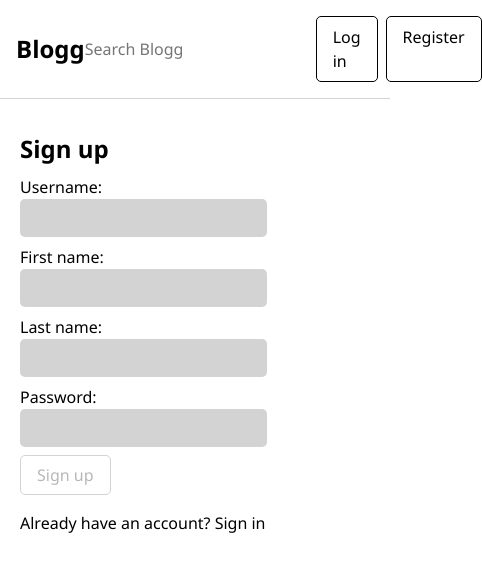
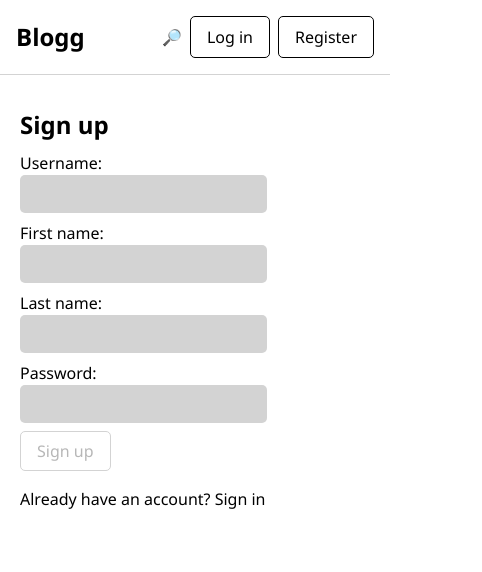
Before and after one commit to tomek-ch/blog-client, a Next.js app: page /register in a window 390 px wide. Shown: the top 572 px of the page, 482 px wide, since content can reach past the window. Built offline with nearby package versions, Linux system fonts and the light colour scheme.

Commit message:
Make search bar responsive

```diff
--- a/components/header/SearchBar.js
+++ b/components/header/SearchBar.js
@@ -1,4 +1,5 @@
-import { useEffect, useState } from 'react';
+import { useEffect, useRef, useState } from 'react';
+import style, { btn, bar, container, fullWidthContainer } from '../../styles/SearchBar.module.css';
 
 function SearchBar() {
 
@@ -29,17 +30,34 @@ function SearchBar() {
         return () => clearTimeout(cancelId);
     }, [query]);
 
+
+    const input = useRef(null);
+    const [isBarFullWidth, setIsBarFullWidth] = useState(false);
+
+    const toggleBar = async () => {
+        await setIsBarFullWidth(prev => !prev);
+        input.current?.focus();
+    };
+
     return (
-        <form>
+        <>
+            <div className={isBarFullWidth ? fullWidthContainer : container}>
                 <input
                     placeholder="Search Blogg"
                     value={query}
                     onChange={e => setQuery(e.target.value)}
+                    className={bar}
+                    ref={input}
                 />
-            <div>
+                <button className={btn} onClick={toggleBar}>🔎</button>
+                {
+                    !!results.length &&
+                    <div className={style.results}>
                         {results.map(user => <div key={user._id}>{user.username}</div>)}
                     </div>
-        </form>
+                }
+            </div>
+        </>
     );
 }
 
--- a/styles/Header.module.css
+++ b/styles/Header.module.css
@@ -5,6 +5,7 @@
   justify-content: space-between;
   align-items: center;
   padding: 1em;
+  position: relative;
 }
 
 .header {
--- /dev/null
+++ b/styles/SearchBar.module.css
@@ -0,0 +1,67 @@
+.btn {
+  display: none;
+  margin-left: auto;
+}
+
+.container {
+  display: flex;
+  align-items: center;
+  justify-self: flex-end;
+}
+
+.results {
+  position: absolute;
+  top: 80%;
+  background-color: white;
+  box-shadow: 0 0 10px rgba(0, 0, 0, 0.2);
+  padding: 1em;
+  border-radius: 5px;
+  z-index: 2;
+  margin: auto;
+  display: flex;
+  flex-direction: column;
+  gap: 0.5em;
+}
+
+@media (max-width: 500px) {
+  .btn {
+    display: block;
+    margin-right: 0.5em;
+  }
+
+  .bar {
+    display: none;
+    flex-grow: 1;
+  }
+
+  .container {
+    margin-left: auto;
+  }
+
+  .fullWidthContainer {
+    position: absolute;
+    display: flex;
+    align-items: center;
+    z-index: 1;
+    background-color: white;
+    width: calc(100% - 2em);
+    height: 100%;
+  }
+
+  .fullWidthContainer .bar {
+    display: block;
+    flex-grow: 1;
+  }
+
+  .bar input {
+    flex-grow: 1;
+  }
+
+  .results {
+    display: none;
+  }
+
+  .fullWidthContainer .results {
+    display: flex;
+  }
+}
```
Also changed, not shown: components/posts/PostGrid.js (+23 -13 lines). Lines whose indentation alone changed are shown as unchanged.
